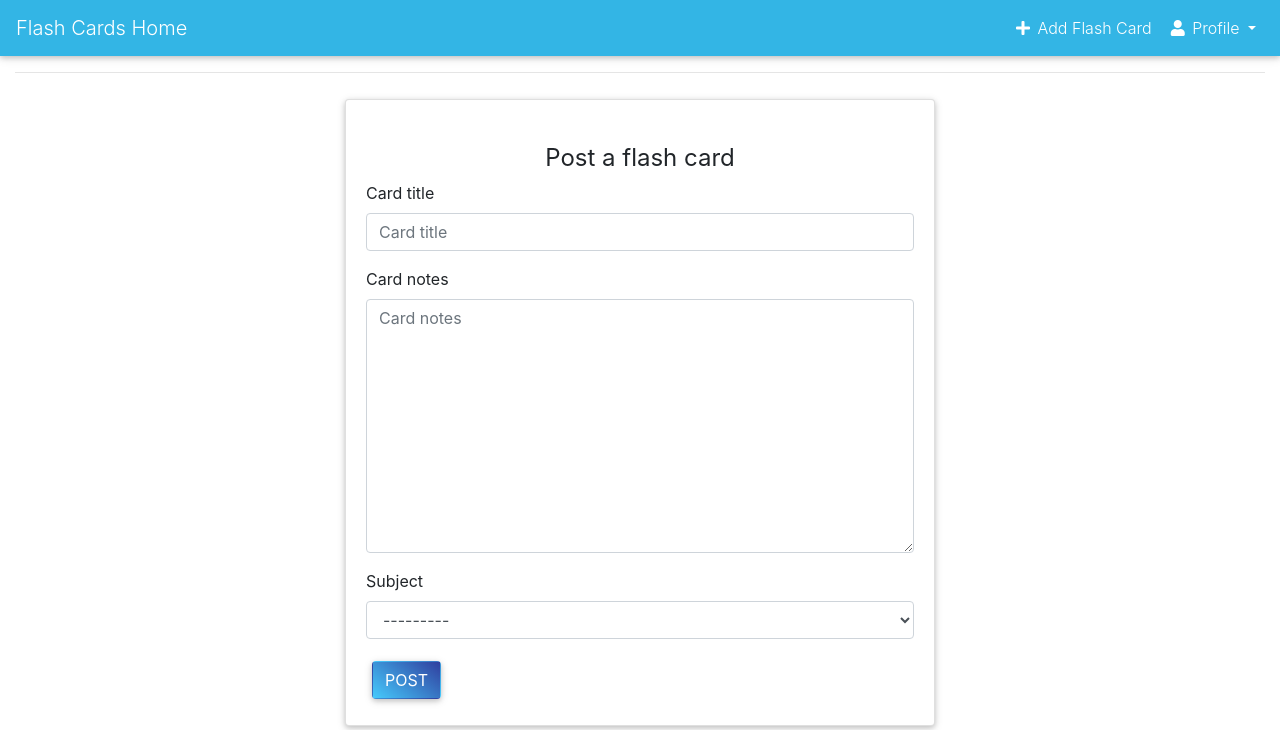
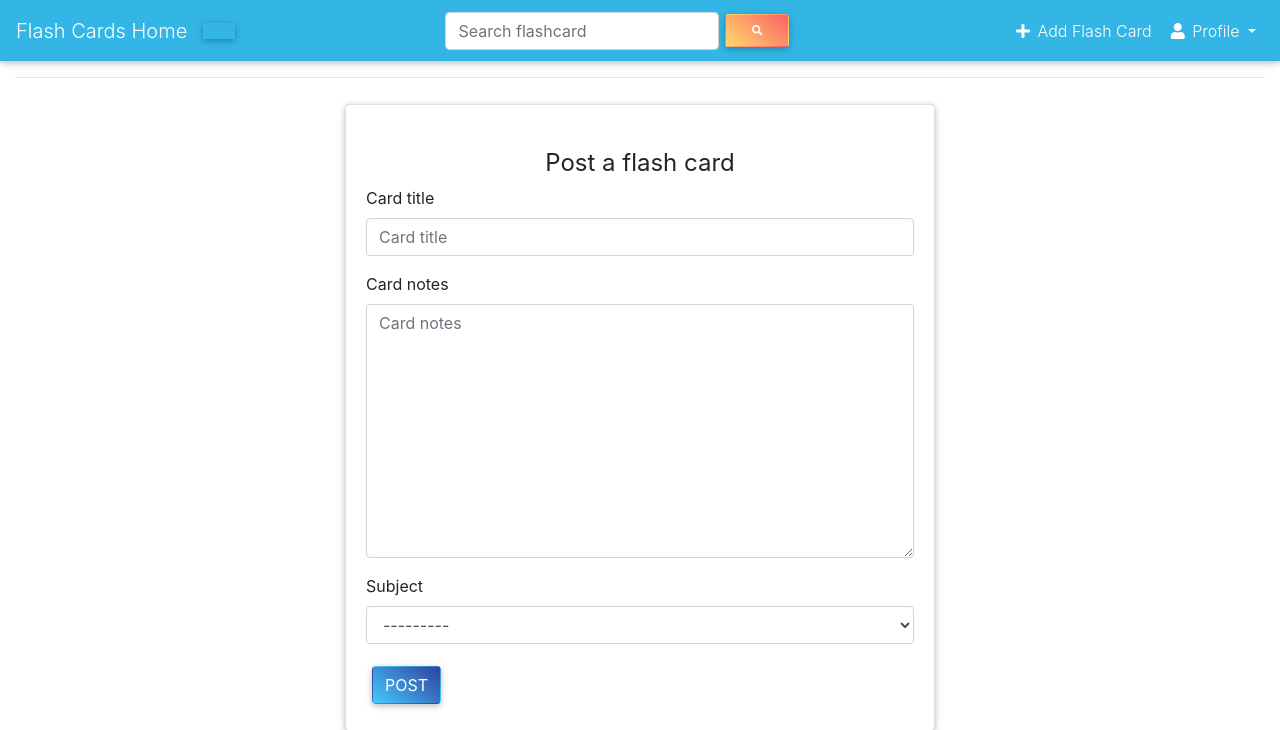
Before and after one commit to derrokip34/Flash-cards, a Django app: page /new_flash_card in a window 1280 px wide. Shown: the top 730 px of the page. Run offline with Django 3.2, Linux system fonts and the light colour scheme; data that the repository does not hold is empty; some libraries are stand-ins or nearby versions.

Commit message:
add serach funcionality  for cards

```diff
--- a/App/models.py
+++ b/App/models.py
@@ -33,3 +33,8 @@ class FlashCard(models.Model):
     def get_all_flashcards(cls):
         flashcards = FlashCard.objects.all()
         return flashcards
+
+    @classmethod
+    def search_flashcard(cls,search_term):
+        flashcards = FlashCard.objects.filter(card_title__icontains=search_term).all()
+        return flashcards
--- a/App/templates/navbar.html
+++ b/App/templates/navbar.html
@@ -1,11 +1,23 @@
 <!--Navbar -->
 <nav class="mb-1 navbar navbar-expand-lg navbar-dark info-color">
     <a class="navbar-brand" href="{% url 'home' %}">Flash Cards Home</a>
-    <button class="navbar-toggler" type="button" data-toggle="collapse" data-target="#navbarSupportedContent-4"
-      aria-controls="navbarSupportedContent-4" aria-expanded="false" aria-label="Toggle navigation">
-      <span class="navbar-toggler-icon"></span>
-    </button>
+
     <div class="collapse navbar-collapse" id="navbarSupportedContent-4">
+      <ul class="navbar nav mr-auto">
+        <li class="nav-item">
+
+        </li>
+        <li class="nav-item">
+
+        </li>
+        <li class="nav-item">
+
+        </li>
+      </ul>
+      <form class="form-inline" role="search" action="{% url 'search' %}">
+        <input class="form-control" name="flashcard" placeholder="Search flashcard" type="text">
+        <button class="btn btn-sm peach-gradient" type="submit"><i class="fas fa-search"></i></button>
+      </form>
       <ul class="navbar-nav ml-auto">
 
         <li class="nav-item">
--- a/App/urls.py
+++ b/App/urls.py
@@ -5,5 +5,6 @@ urlpatterns = [
     url(r'^$',views.home,name='home'),
     url(r'^new_flash_card',views.post_flash_card,name='newFlashCard'),
     url(r'^update_flash_card/(\d+)',views.update_flash_card,name='update'),
-    url(r'^subject/cards/(\w+)/(\d+)$',views.subject_cards,name='subject')
+    url(r'^subject/cards/(\w+)/(\d+)$',views.subject_cards,name='subject'),
+    url(r'^search/',views.search_flashcard,name='search'),
 ]
--- a/App/views.py
+++ b/App/views.py
@@ -55,3 +55,10 @@ def subject_cards(request,subject,subject_id):
 
     title = f'{subject.subject} cards'
     return render(request,'subject.html',locals())
+
+def search_flashcard(request):
+    all_flashcards = FlashCard.objects.all()
+    parameter = request.GET.get('flashcard')
+    searched_flashcards = FlashCard.objects.filter(card_title__icontains=parameter).all()
+
+    return render(request,'search.html',locals())
```
Also changed, not shown: App/templates/search.html (added, +37 -0 lines).
